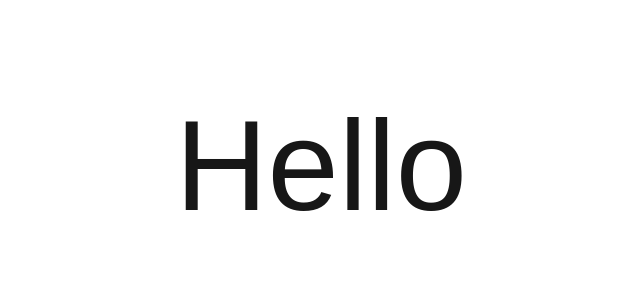
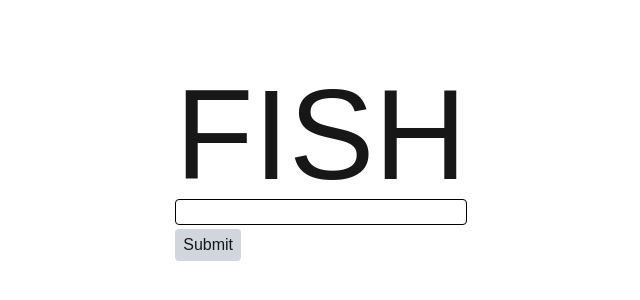
Before and after one commit to ZaneNexusBennion/sportfish-survey, a Next.js app: page / in a window 1280 px wide. Shown: the part 234-534 px from the top of the page, without its empty margins (319-959 px from the left). Built offline with nearby package versions, Linux system fonts and the light colour scheme.

Commit message:
created form with text input

```diff
--- a/app/page.tsx
+++ b/app/page.tsx
@@ -1,5 +1,13 @@
 export default function Home() {
   return (
-      <div className="text-9xl m-auto">Hello</div>
+      <div className="m-auto">
+          <div className="m-auto flex flex-col">
+            <div className="text-9xl">FISH</div>
+            <form className="flex flex-col gap-1">
+                <input type="text" className="border border-black rounded-sm"/>
+                <button className="px-2 py-1 rounded-sm bg-gray-300 w-min">Submit</button>
+            </form>
+          </div>
+      </div>
   );
 }
```
